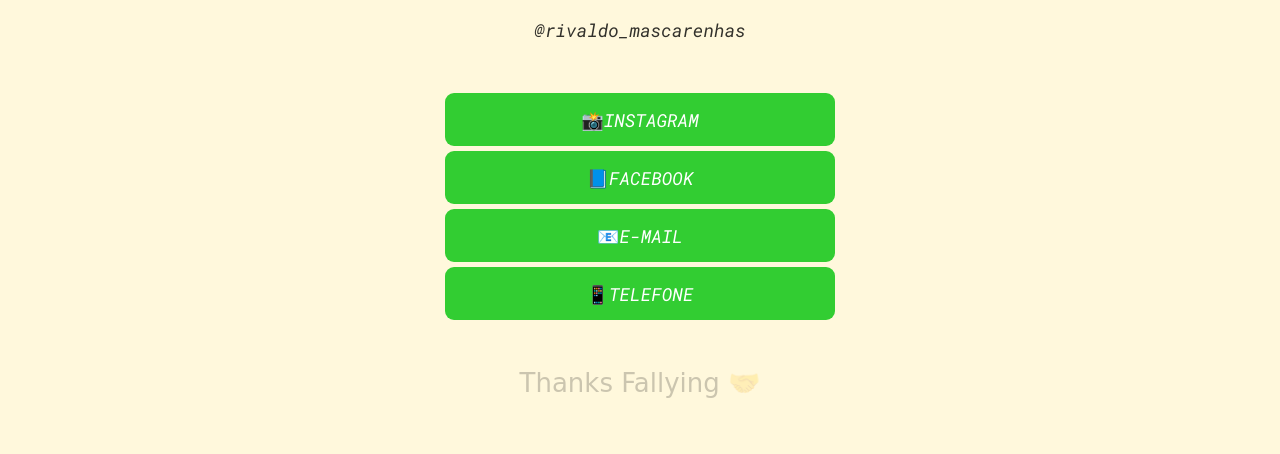
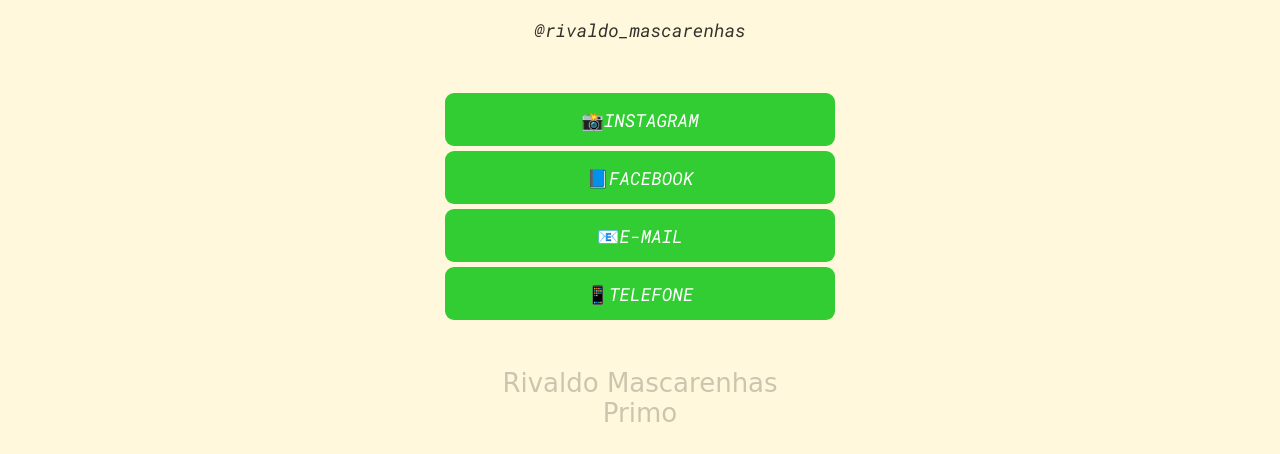
Before and after one commit to RivaldoMascarenhas/redessocias, a plain HTML site: page index.html in a window 1280 px wide. Shown: the part 376-830 px from the top of the page. Before the commit the page ends 800 px from the top, so only its background shows below. Drawn offline with nearby package versions, Linux system fonts and the light colour scheme; a web font is replaced by a local one.

Commit message:
Update index.html

```diff
--- a/index.html
+++ b/index.html
@@ -39,7 +39,7 @@
 
 
       <footer>
-        <p class="obrigado">Thanks Fallying 🤝</p>
+        <p class="obrigado">Rivaldo Mascarenhas Primo</p>
       </footer>
     </div>
 
```
